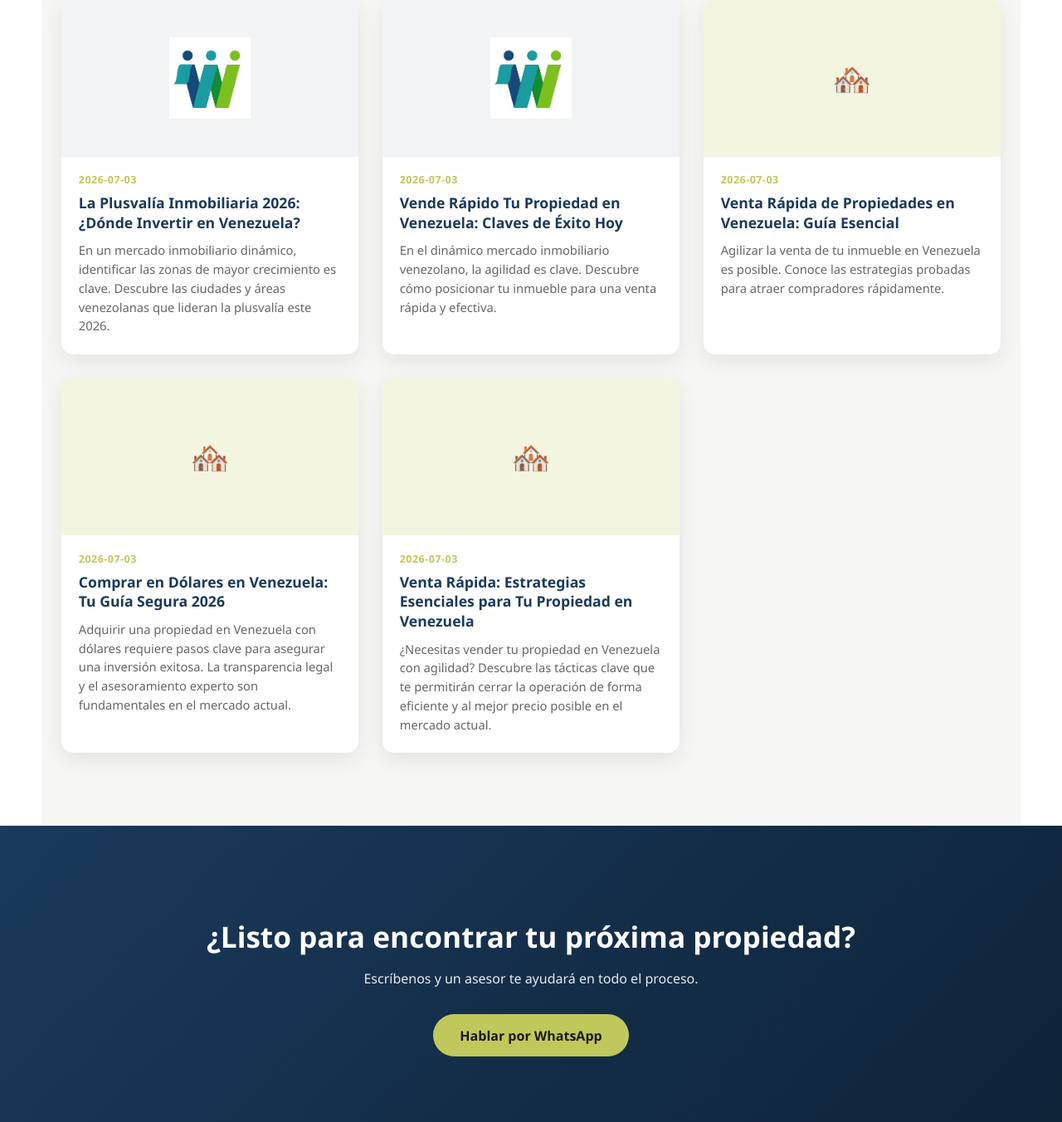
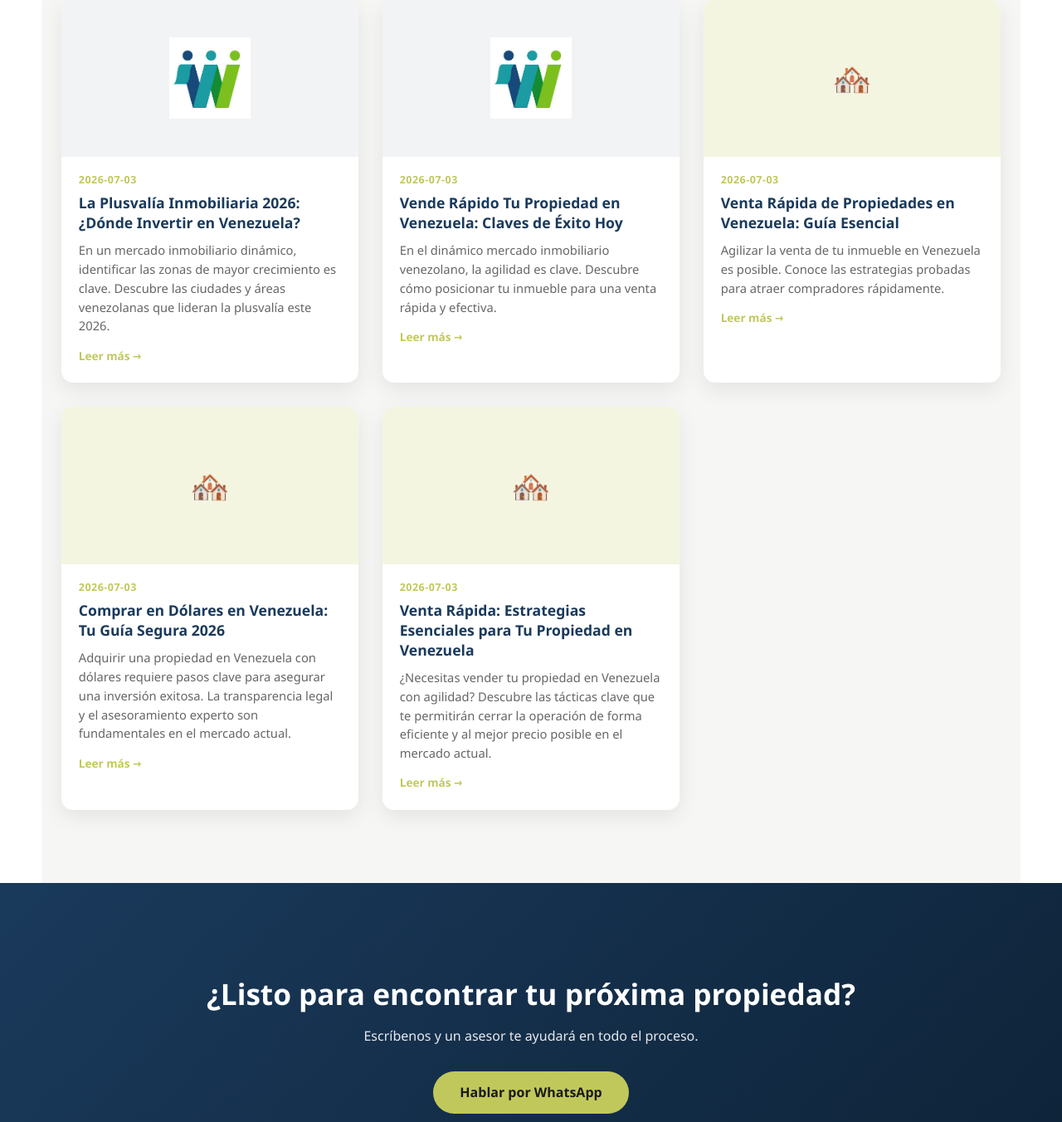
Before and after one commit to iaworkca-del/tuinmueble, a FastAPI app: page / in a window 1280 px wide. Shown: the part 2994-4346 px from the top of the page at 83% size. Run offline with FastAPI, Linux system fonts and the light colour scheme; data comes from the database, SQL or seed files in the repository; data that the repository does not hold is empty.

Commit message:
Add detail pages for news and tips articles
Implement a new route and template for displaying individual news and tips articles, making each card clickable to navigate to its respective detail page. Update CSS for clickable news cards and add a fallback logo display when image generation fails.

Replit-Commit-Author: Agent
Replit-Commit-Session-Id: c5f206da-341d-4805-9471-86902c0fa479
Replit-Commit-Checkpoint-Type: full_checkpoint
Replit-Commit-Event-Id: 68b030b6-fbf4-40fe-82e7-9bc28a1b79da
Replit-Commit-Screenshot-Url: https://storage.googleapis.com/screenshot-production-us-central1/8917bebd-7e7e-409e-9e92-51746d59de06/c5f206da-341d-4805-9471-86902c0fa479/axTWA4c
Replit-Helium-Checkpoint-Created: true

```diff
--- a/main.py
+++ b/main.py
@@ -37,6 +37,7 @@ from db import (
     set_agente_activo,
     eliminar_agente,
     listar_noticias,
+    obtener_noticia,
 )
 from noticias_scheduler import iniciar_scheduler_noticias
 from gemini_service import generar_noticia_diaria
@@ -131,6 +132,22 @@ async def catalogo_detalle_publico(request: Request, prop_id: int):
         request=request,
         name="public/propiedad_detalle.html",
         context={"branding": get_branding(), "anio": datetime.now().year, **payload},
+    )
+
+
+@app.get("/noticias/{noticia_id}", response_class=HTMLResponse)
+async def noticia_detalle_publico(request: Request, noticia_id: int):
+    noticia = obtener_noticia(noticia_id)
+    if not noticia:
+        return RedirectResponse(url="/")
+    return templates.TemplateResponse(
+        request=request,
+        name="public/noticia_detalle.html",
+        context={
+            "branding": get_branding(),
+            "anio": datetime.now().year,
+            "noticia": noticia,
+        },
     )
 
 
--- a/static/css/public.css
+++ b/static/css/public.css
@@ -327,15 +327,26 @@ body.publico {
   gap: 1.8rem;
 }
 .pub-noticia-card {
+  display: block;
   background: #fff;
   border-radius: 14px;
   overflow: hidden;
   box-shadow: 0 8px 26px rgba(0,0,0,0.08);
   transition: transform 0.25s ease, box-shadow 0.25s ease;
+  text-decoration: none;
+  color: inherit;
+  cursor: pointer;
 }
 .pub-noticia-card:hover {
   transform: translateY(-6px);
   box-shadow: 0 16px 40px rgba(0,0,0,0.14);
+}
+.pub-noticia-cta {
+  display: inline-block;
+  margin-top: 0.9rem;
+  font-weight: 700;
+  font-size: 0.85rem;
+  color: var(--pub-secundario);
 }
 .pub-noticia-img {
   width: 100%; height: 190px; object-fit: cover; display: block;
--- a/templates/public/index.html
+++ b/templates/public/index.html
@@ -109,7 +109,7 @@
   {% endif %}
 </section>
 
-<section class="pub-seccion gris pub-reveal">
+<section id="noticias" class="pub-seccion gris pub-reveal">
   <div class="pub-seccion-tit">
     <div class="eyebrow">Blog inmobiliario</div>
     <h2>Tips y Noticias Inmobiliarias</h2>
@@ -118,7 +118,7 @@
   {% if noticias %}
   <div class="pub-noticias-grid">
     {% for n in noticias %}
-    <article class="pub-noticia-card">
+    <a href="/noticias/{{ n.id }}" class="pub-noticia-card">
       {% if n.imagen_url and n.imagen_es_logo %}
       <div class="pub-noticia-img pub-noticia-img-logo">
         <img src="{{ n.imagen_url }}" alt="{{ n.titulo }}" loading="lazy" />
@@ -132,8 +132,9 @@
         <div class="pub-noticia-fecha">{{ n.fecha }}</div>
         <h3 class="pub-noticia-titulo">{{ n.titulo }}</h3>
         <p class="pub-noticia-resumen">{{ n.resumen }}</p>
+        <span class="pub-noticia-cta">Leer más →</span>
       </div>
-    </article>
+    </a>
     {% endfor %}
   </div>
   {% else %}
```
Also changed, not shown: templates/public/noticia_detalle.html (added, +32 -0 lines).
